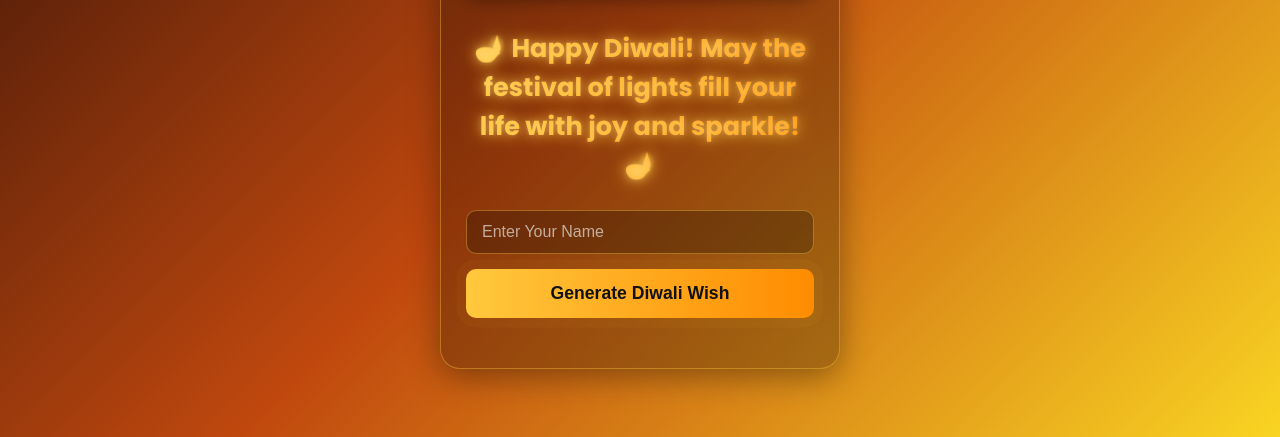
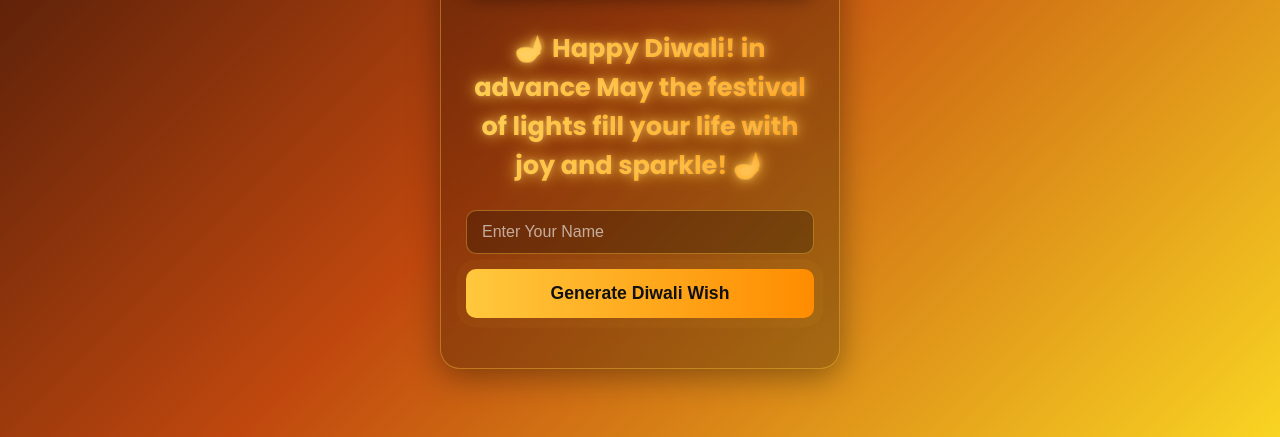
Before and after one commit to 001Codex/Diwali-wish, a plain HTML site: page index.html in a window 1280 px wide. Shown: the part 363-800 px from the top of the page. Drawn offline with Linux system fonts and the light colour scheme.

Commit message:
Update index.html

```diff
--- a/index.html
+++ b/index.html
@@ -225,7 +225,7 @@
         <img src="diwali.gif" alt="Happy Diwali Celebration" class="diwali-gif">
 
         <!-- 2. Festive Greeting -->
-        <h1 class="greeting-text">🪔 Happy Diwali! May the festival of lights fill your life with joy and sparkle! 🪔</h1>
+        <h1 class="greeting-text">🪔 Happy Diwali! in advance May the festival of lights fill your life with joy and sparkle! 🪔</h1>
 
         <!-- 3. User Name Input -->
         <input type="text" id="name-input" class="name-input" placeholder="Enter Your Name">
```
